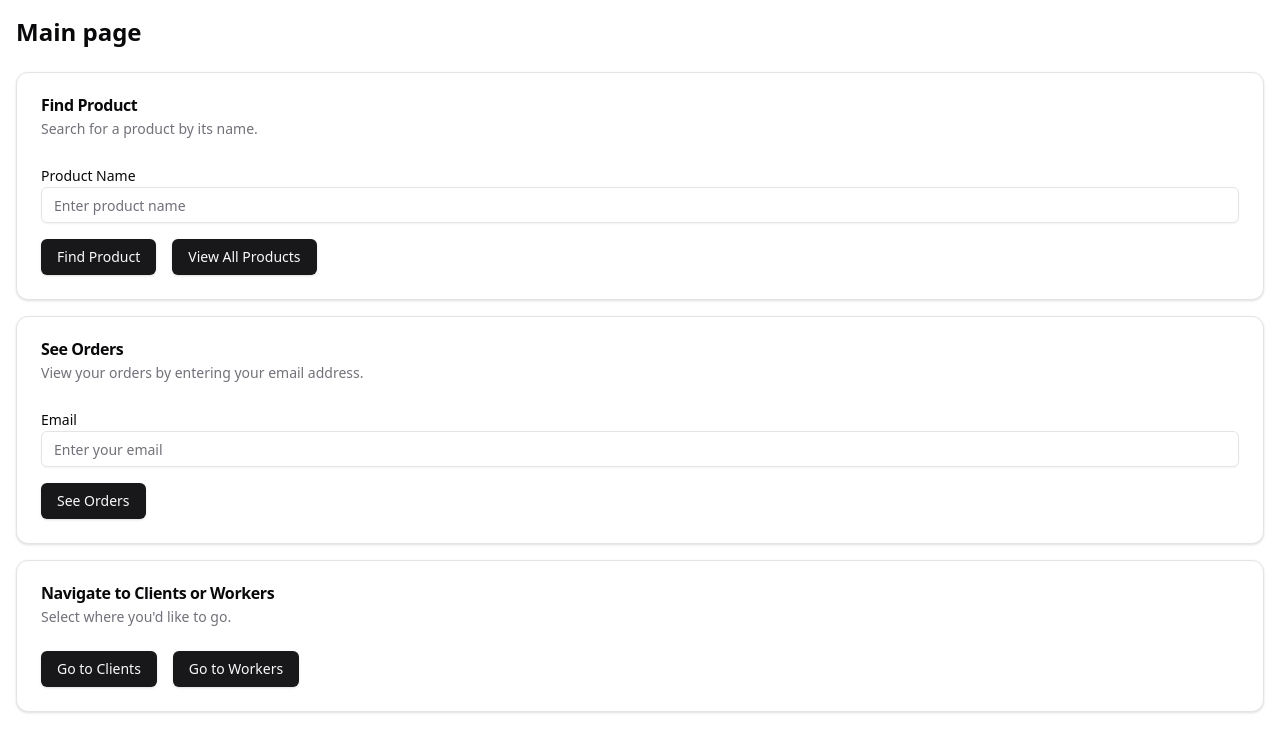
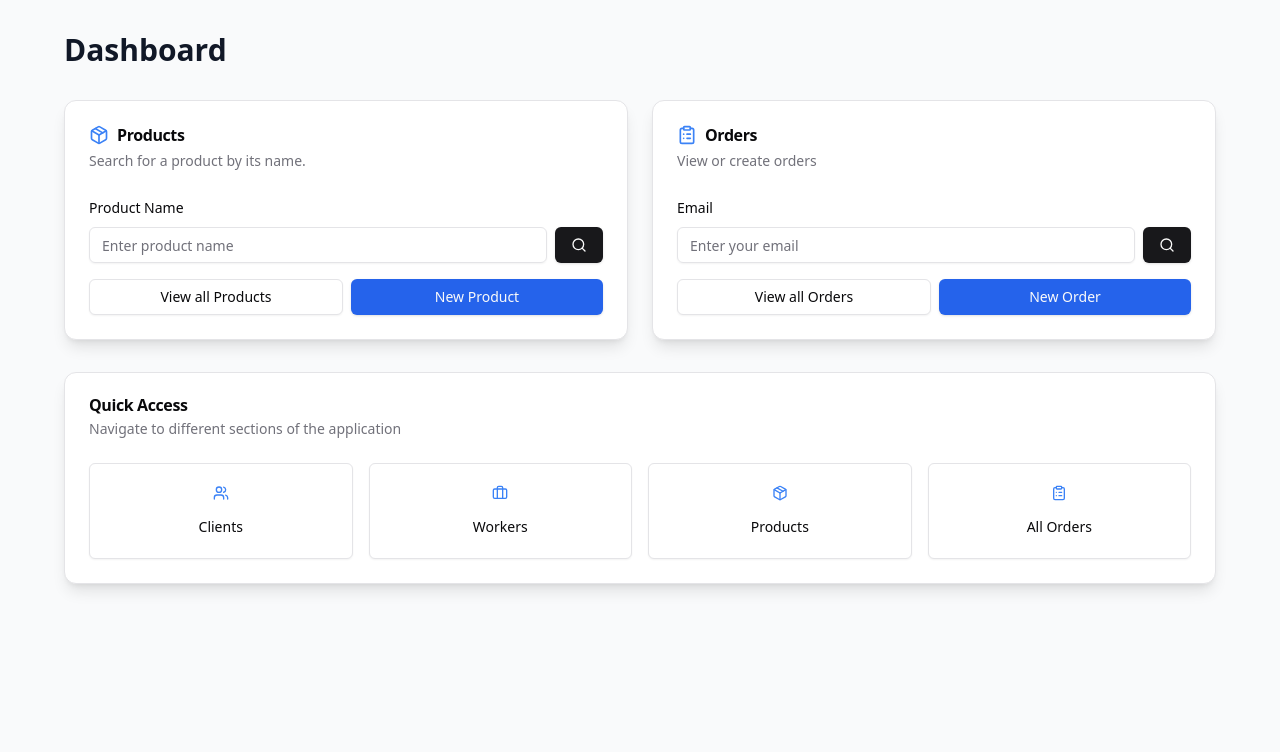
Before and after one commit to yehorkarabanov/db_project, a React (Vite) app in the folder frontend/: page / in a window 1280 px wide. Shown: the top 752 px of the page. Built offline with nearby package versions, Linux system fonts and the light colour scheme.

Commit message:
created better frontend for MainPage.jsx

```diff
--- /dev/null
+++ b/frontend/src/components/AlertModal.jsx
@@ -0,0 +1,30 @@
+import {
+    Dialog,
+    DialogContent,
+    DialogHeader,
+    DialogTitle,
+    DialogDescription,
+    DialogFooter,
+    DialogClose
+} from "@/components/ui/dialog";
+import {Button} from "@/components/ui/button";
+
+const Modal = ({isOpen, onClose, title, description, onConfirm}) => {
+    return (
+        <Dialog open={isOpen} onOpenChange={onClose}>
+            <DialogContent>
+                <DialogHeader>
+                    <DialogTitle>{title}</DialogTitle>
+                    <DialogDescription>{description}</DialogDescription>
+                </DialogHeader>
+                <DialogFooter>
+                    <Button onClick={() => {
+                        onClose(false);
+                    }}>Close</Button>
+                </DialogFooter>
+            </DialogContent>
+        </Dialog>
+    );
+};
+
+export default Modal;
--- a/frontend/src/pages/MainPage.jsx
+++ b/frontend/src/pages/MainPage.jsx
@@ -1,5 +1,5 @@
-import React, { useState } from "react";
-import { useNavigate } from "react-router-dom"; // Import useNavigate for redirection
+import React, {useState} from "react";
+import {useNavigate} from "react-router-dom";
 import {
     Card,
     CardContent,
@@ -7,83 +7,123 @@ import {
     CardHeader,
     CardTitle,
 } from "@/components/ui/card";
-import { Button } from "@/components/ui/button";
-import { Input } from "@/components/ui/input";
-import { Label } from "@/components/ui/label";
+import {Button} from "@/components/ui/button";
+import {Input} from "@/components/ui/input";
+import {Label} from "@/components/ui/label";
+import Modal from "@/components/AlertModal.jsx";
+import {Plus, Search, Package, ClipboardList, Users, Briefcase} from "lucide-react";
 
 const MainPage = () => {
     const [email, setEmail] = useState("");
     const [product, setProduct] = useState("");
-    const navigate = useNavigate(); // Hook for redirection
+    const [isModalOpen, setIsModalOpen] = useState(false);
+    const [modalTitle, setModalTitle] = useState("");
+    const [modalDescription, setModalDescription] = useState("");
+    const navigate = useNavigate();
 
-    // Function to validate email format
     const isValidEmail = (email) => {
         const emailRegex = /^[a-zA-Z0-9._-]+@[a-zA-Z0-9.-]+\.[a-zA-Z]{2,6}$/;
         return emailRegex.test(email);
     };
 
+    const openModal = (title, description) => {
+        setModalTitle(title);
+        setModalDescription(description);
+        setIsModalOpen(true);
+    };
+
     const handleFindProduct = () => {
+        if (!product || product.trim().length === 0) {
+            openModal("Error", "Product name cannot be empty.");
+            return;
+        }
         navigate(`/product/${encodeURIComponent(product)}`);
-        // Add logic for finding the product
     };
 
     const handleSeeOrders = () => {
         if (isValidEmail(email)) {
-            // If email is valid, redirect to the orders page with the email as query parameter
             navigate(`/orders?email=${encodeURIComponent(email)}`);
         } else {
-            // If email is invalid, show an alert or some message
-            alert("Please enter a valid email address.");
+            openModal("Error", "Please enter a valid email address.");
         }
     };
 
-    // Navigation functions for Clients and Workers
-    const handleNavigateToClients = () => {
-        navigate("/clients"); // Navigate to the Clients page
-    };
-
-    const handleNavigateToWorkers = () => {
-        navigate("/workers"); // Navigate to the Workers page
+    const handleCreateOrder = () => {
+        navigate("/orders/new");
     };
 
     return (
-        <div className="container mx-auto p-4">
-            <h1 className="text-2xl font-bold mb-6">Main page</h1>
+        <div className="min-h-screen bg-gray-50 p-8">
+            <div className="max-w-6xl mx-auto space-y-8">
+                <div className="flex justify-between items-center mb-8">
+                    <h1 className="text-3xl font-bold text-gray-900">Dashboard</h1>
+                </div>
 
+                <div className="grid md:grid-cols-2 gap-6">
                     {/* Product Search Card */}
-            <Card className="mb-4">
+                    <Card className="shadow-lg">
                         <CardHeader>
-                    <CardTitle>Find Product</CardTitle>
+                            <CardTitle className="flex items-center">
+                                <Package className="mr-2 h-5 w-5 text-blue-500"/>
+                                Products
+                            </CardTitle>
                             <CardDescription>Search for a product by its name.</CardDescription>
                         </CardHeader>
                         <CardContent>
                             <div className="space-y-4">
-                        <div>
+                                <div className="space-y-2">
                                     <Label htmlFor="product">Product Name</Label>
+                                    <div className="flex space-x-2">
                                         <Input
                                             id="product"
                                             type="text"
                                             value={product}
                                             onChange={(e) => setProduct(e.target.value)}
                                             placeholder="Enter product name"
+                                            className="flex-1"
                                         />
+                                        <Button onClick={handleFindProduct}>
+                                            <Search className="h-4 w-4"/>
+                                        </Button>
                                     </div>
-                        <Button onClick={handleFindProduct} className={"mr-4"}>Find Product</Button>
-                        <Button onClick={() => navigate("/products")}>View All Products</Button>
+                                </div>
+                                <div className="flex space-x-2">
+                                    <Button
+                                        variant="outline"
+                                        onClick={() => {
+                                            navigate("/products")
+                                        }}
+                                        className="flex-1"
+                                    >
+                                        View all Products
+                                    </Button>
+                                    <Button
+                                        onClick={() => {
+                                            navigate("/products/new")
+                                        }}
+                                        className="flex-1 bg-blue-600 hover:bg-blue-700"
+                                    >
+                                        New Product
+                                    </Button>
+                                </div>
                             </div>
                         </CardContent>
                     </Card>
 
                     {/* Order Search Card */}
-            <Card className="mb-4">
+                    <Card className="shadow-lg">
                         <CardHeader>
-                    <CardTitle>See Orders</CardTitle>
-                    <CardDescription>View your orders by entering your email address.</CardDescription>
+                            <CardTitle className="flex items-center">
+                                <ClipboardList className="mr-2 h-5 w-5 text-blue-500"/>
+                                Orders
+                            </CardTitle>
+                            <CardDescription>View or create orders</CardDescription>
                         </CardHeader>
                         <CardContent>
                             <div className="space-y-4">
-                        <div>
+                                <div className="space-y-2">
                                     <Label htmlFor="email">Email</Label>
+                                    <div className="flex space-x-2">
                                         <Input
                                             id="email"
                                             type="email"
@@ -91,25 +131,87 @@ const MainPage = () => {
                                             onChange={(e) => setEmail(e.target.value)}
                                             placeholder="Enter your email"
                                         />
+                                        <Button onClick={handleSeeOrders}>
+                                            <Search className="h-4 w-4"/>
+                                        </Button>
                                     </div>
-                        <Button onClick={handleSeeOrders}>See Orders</Button>
+                                </div>
+                                <div className="flex space-x-2">
+                                    <Button
+                                        onClick={() => {
+                                            navigate("/orders/all")
+                                        }}
+                                        className="flex-1"
+                                        variant="outline"
+                                    >
+                                        View all Orders
+                                    </Button>
+                                    <Button
+                                        onClick={handleCreateOrder}
+                                        className="flex-1 bg-blue-600 hover:bg-blue-700"
+                                    >
+                                        New Order
+                                    </Button>
+                                </div>
                             </div>
                         </CardContent>
                     </Card>
+                </div>
 
-            {/* New Cart for Clients and Workers */}
-            <Card>
+                {/* Quick Access Card */}
+                <Card className="shadow-lg">
                     <CardHeader>
-                    <CardTitle>Navigate to Clients or Workers</CardTitle>
-                    <CardDescription>Select where you'd like to go.</CardDescription>
+                        <CardTitle className="flex items-center">Quick Access</CardTitle>
+                        <CardDescription>Navigate to different sections of the application</CardDescription>
                     </CardHeader>
                     <CardContent>
-                    <div className="flex">
-                        <Button className={"mr-4"} onClick={handleNavigateToClients}>Go to Clients</Button>
-                        <Button onClick={handleNavigateToWorkers}>Go to Workers</Button>
+                        <div className="grid grid-cols-2 md:grid-cols-4 gap-4">
+                            <Button
+                                variant="outline"
+                                onClick={() => navigate("/clients")}
+                                className="h-24 flex flex-col items-center justify-center space-y-2"
+                            >
+                                <Users className="h-6 w-6 text-blue-500"/>
+                                <span>Clients</span>
+                            </Button>
+                            <Button
+                                variant="outline"
+                                onClick={() => navigate("/workers")}
+                                className="h-24 flex flex-col items-center justify-center space-y-2"
+                            >
+                                <Briefcase className="h-6 w-6 text-blue-500"/>
+                                <span>Workers</span>
+                            </Button>
+                            <Button
+                                variant="outline"
+                                onClick={() => navigate("/products")}
+                                className="h-24 flex flex-col items-center justify-center space-y-2"
+                            >
+                                <Package className="h-6 w-6 text-blue-500"/>
+                                <span>Products</span>
+                            </Button>
+                            <Button
+                                variant="outline"
+                                onClick={() => {
+                                    navigate("/orders/all")
+                                }}
+                                className="h-24 flex flex-col items-center justify-center space-y-2"
+                            >
+                                <ClipboardList className="h-6 w-6 text-blue-500"/>
+                                <span>All Orders</span>
+                            </Button>
                         </div>
                     </CardContent>
                 </Card>
+            </div>
+
+            <Modal
+                isOpen={isModalOpen}
+                onClose={setIsModalOpen}
+                title={modalTitle}
+                description={modalDescription}
+                onConfirm={() => setIsModalOpen(false)}
+            />
         </div>
     );
 };
```
Lines whose indentation alone changed are shown as unchanged.
